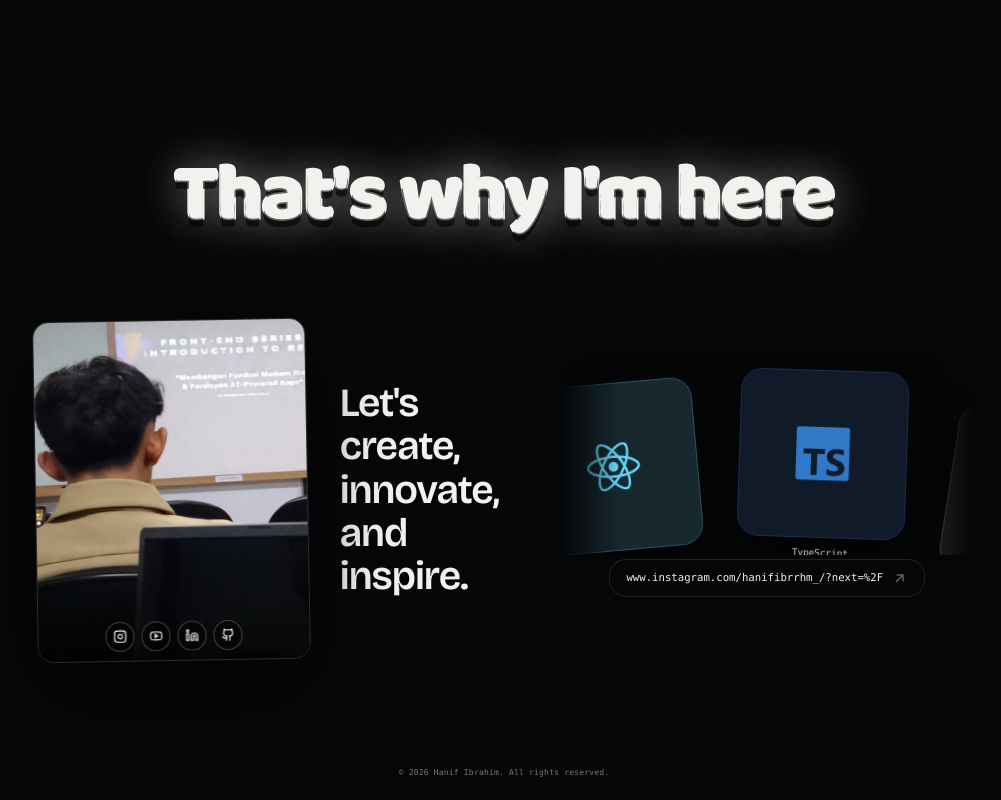
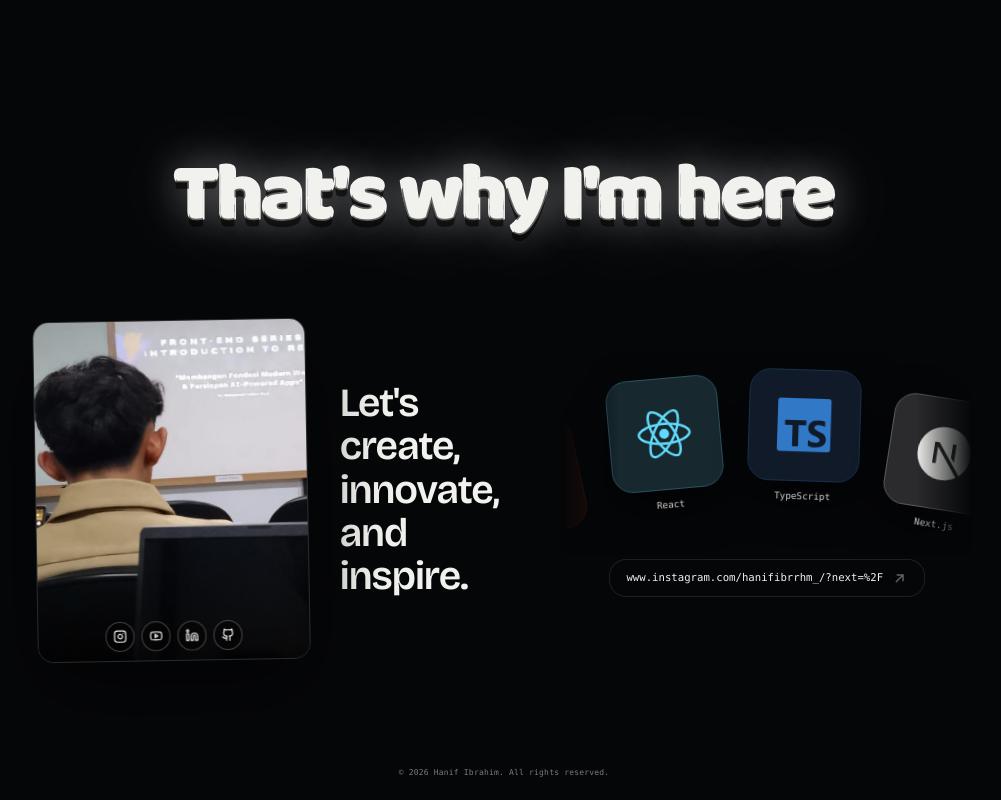
Before and after one commit to jippiecee/hanifibrahim, a React (Vite) app: page / in a window 1280 px wide. Shown: the part 8686-9486 px from the top of the page, without its empty margins (136-1137 px from the left). Built offline with nearby package versions, Linux system fonts and the light colour scheme; a web font is replaced by a local one.

Commit message:
fix: tech carousel scaling di semua zoom

```diff
--- a/src/components/TechCarousel.tsx
+++ b/src/components/TechCarousel.tsx
@@ -1,5 +1,5 @@
 import { motion, useAnimationFrame, useMotionValue, useReducedMotion, useTransform, type MotionValue } from "framer-motion";
-import { useRef } from "react";
+import { useEffect, useRef, useState } from "react";
 import {
   siReact, siTailwindcss, siLaravel, siPhp, siFlutter, siDart,
   siJavascript, siTypescript, siNextdotjs, siNodedotjs, siMysql, siFirebase,
@@ -21,17 +21,22 @@ const HALF = TOTAL / 2;
 const wrap = (v: number) => ((((v + HALF) % TOTAL) + TOTAL) % TOTAL) - HALF;
 const clamp = (v: number) => Math.max(-2500, Math.min(2500, v));
 
-function Item({ t, k, x }: { t: (typeof tech)[number]; k: number; x: MotionValue<number> }) {
+// Semua angka px di atas adalah ukuran "desain" di layar 1920px. SCALE = font-size html / 16,
+// jadi di zoom 125% / 150% kartu ikut mengecil proporsional (sama seperti bagian lain yang pakai rem).
+const rootScale = () => (typeof window === "undefined" ? 1 : parseFloat(getComputedStyle(document.documentElement).fontSize) / 16 || 1);
+
+function Item({ t, k, x, s, sv }: { t: (typeof tech)[number]; k: number; x: MotionValue<number>; s: number; sv: MotionValue<number> }) {
   const pos = useTransform(x, (v) => wrap(k * STEP + v));
-  const y = useTransform(pos, (p) => (p / STEP) ** 2 * CURVE);
+  const px = useTransform([pos, sv], ([p, sc]: number[]) => p * sc);
+  const y = useTransform([pos, sv], ([p, sc]: number[]) => (p / STEP) ** 2 * CURVE * sc);
   const rotate = useTransform(pos, (p) => (p / STEP) * TILT);
   const color = colorFix[t.title] ?? `#${t.hex}`;
   return (
-    <motion.div style={{ x: pos, y, rotate, width: TILE, marginLeft: -TILE / 2 }} className="absolute left-1/2 top-6 will-change-transform">
+    <motion.div style={{ x: px, y, rotate, width: TILE * s, marginLeft: -(TILE * s) / 2 }} className="absolute left-1/2 top-6 will-change-transform">
       <div
         className="grid place-items-center rounded-[2rem]"
         style={{
-          height: TILE,
+          height: TILE * s,
           background: `color-mix(in srgb, ${color} 14%, ${BASE})`,
           border: `1px solid color-mix(in srgb, ${color} 35%, ${BASE})`,
           boxShadow: "0 18px 40px rgba(0,0,0,0.55)",
@@ -50,6 +55,14 @@ export default function TechCarousel() {
   const panning = useRef(false);
   const drag = useRef<{ id: number; lastX: number; lastT: number } | null>(null);
   const target = reduce ? 0 : DRIFT;
+  const [s, setS] = useState(rootScale);
+  const sv = useMotionValue(s);
+  useEffect(() => {
+    const upd = () => { const v = rootScale(); setS(v); sv.set(v); };
+    upd();
+    window.addEventListener("resize", upd);
+    return () => window.removeEventListener("resize", upd);
+  }, [sv]);
 
   // Jalan sendiri + meluncur pelan setelah dilepas
   useAnimationFrame((_, dt) => {
@@ -71,8 +84,8 @@ export default function TechCarousel() {
     const now = performance.now();
     const dx = e.clientX - d.lastX;
     const dt = Math.max(1, now - d.lastT);
-    x.set(x.get() + dx);
-    vel.current = clamp(vel.current * 0.6 + (dx / dt) * 1000 * 0.4);
+    x.set(x.get() + dx / sv.get());
+    vel.current = clamp(vel.current * 0.6 + (dx / sv.get() / dt) * 1000 * 0.4);
     d.lastX = e.clientX;
     d.lastT = now;
   };
@@ -84,7 +97,7 @@ export default function TechCarousel() {
     panning.current = false;
   };
   const onWheel = (e: React.WheelEvent<HTMLDivElement>) => {
-    if (Math.abs(e.deltaX) > Math.abs(e.deltaY)) x.set(x.get() - e.deltaX);
+    if (Math.abs(e.deltaX) > Math.abs(e.deltaY)) x.set(x.get() - e.deltaX / sv.get());
   };
 
   return (
@@ -96,7 +109,7 @@ export default function TechCarousel() {
           maskImage: "linear-gradient(to right, transparent, black 14%, black 86%, transparent)",
           WebkitMaskImage: "linear-gradient(to right, transparent, black 14%, black 86%, transparent)",
         }}>
-        {tech.map((t, k) => <Item key={t.title} t={t} k={k} x={x} />)}
+        {tech.map((t, k) => <Item key={t.title} t={t} k={k} x={x} s={s} sv={sv} />)}
       </div>
     </div>
   );
```
